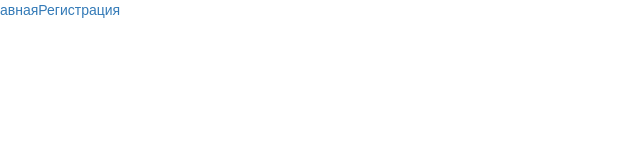
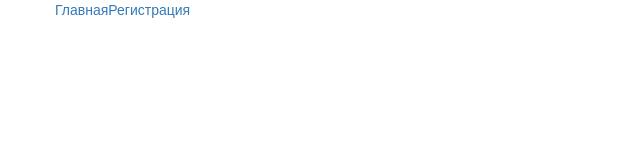
Before and after one commit to arseniy96/hackRussia2016, a React (Create React App) app: page / in a window 1280 px wide. Shown: the top 160 px of the page, without its empty margins (0-640 px from the left). Built offline with nearby package versions, Linux system fonts and the light colour scheme.

Commit message:
Add env variable

```diff
--- a/src/components/App/App.js
+++ b/src/components/App/App.js
@@ -1,8 +1,10 @@
 import React, { Component } from 'react';
+// import { Container } from 'react-bootstrap';
 import './App.css';
 
 class App extends Component {
   render() {
+    console.log(process.env);
     return (
       <div className="App">
         {this.props.children}
@@ -10,5 +12,4 @@ class App extends Component {
     );
   }
 }
-
 export default App;
--- a/src/components/Navigation/Navigation.js
+++ b/src/components/Navigation/Navigation.js
@@ -1,18 +1,18 @@
 import React, { Component } from 'react';
 import { Link } from 'react-router';
-import { Row } from 'react-bootstrap';
+import { Row, Grid } from 'react-bootstrap';
 import './Navigation.css';
 
 export default class Nav extends Component{
   render(){
     return (
-      <div>
+      <Grid>
         <Row>
           <Link href='/'>Главная</Link>
           <Link href='/app/registration'>Регистрация</Link>
         </Row>
         {this.props.children}
-      </div>
+      </Grid>
     );
   }
 };
```
